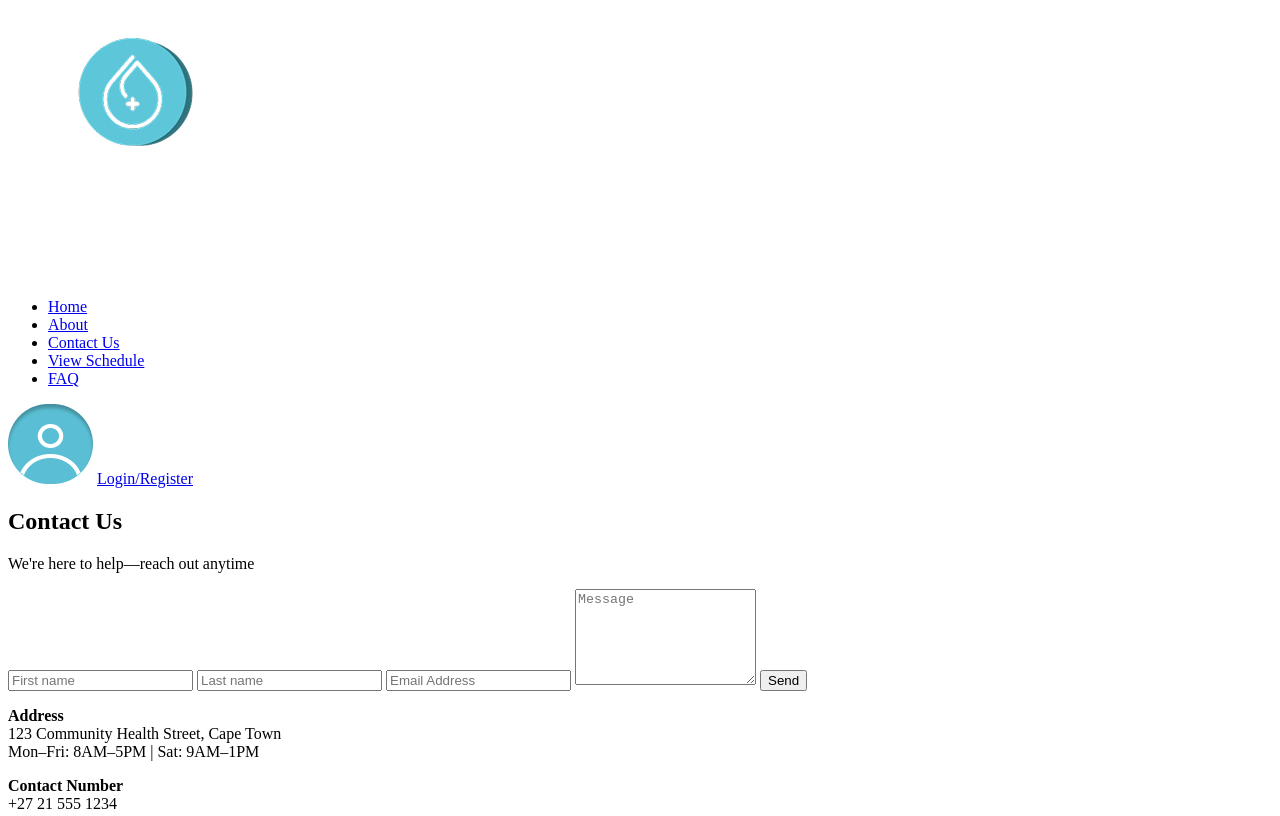
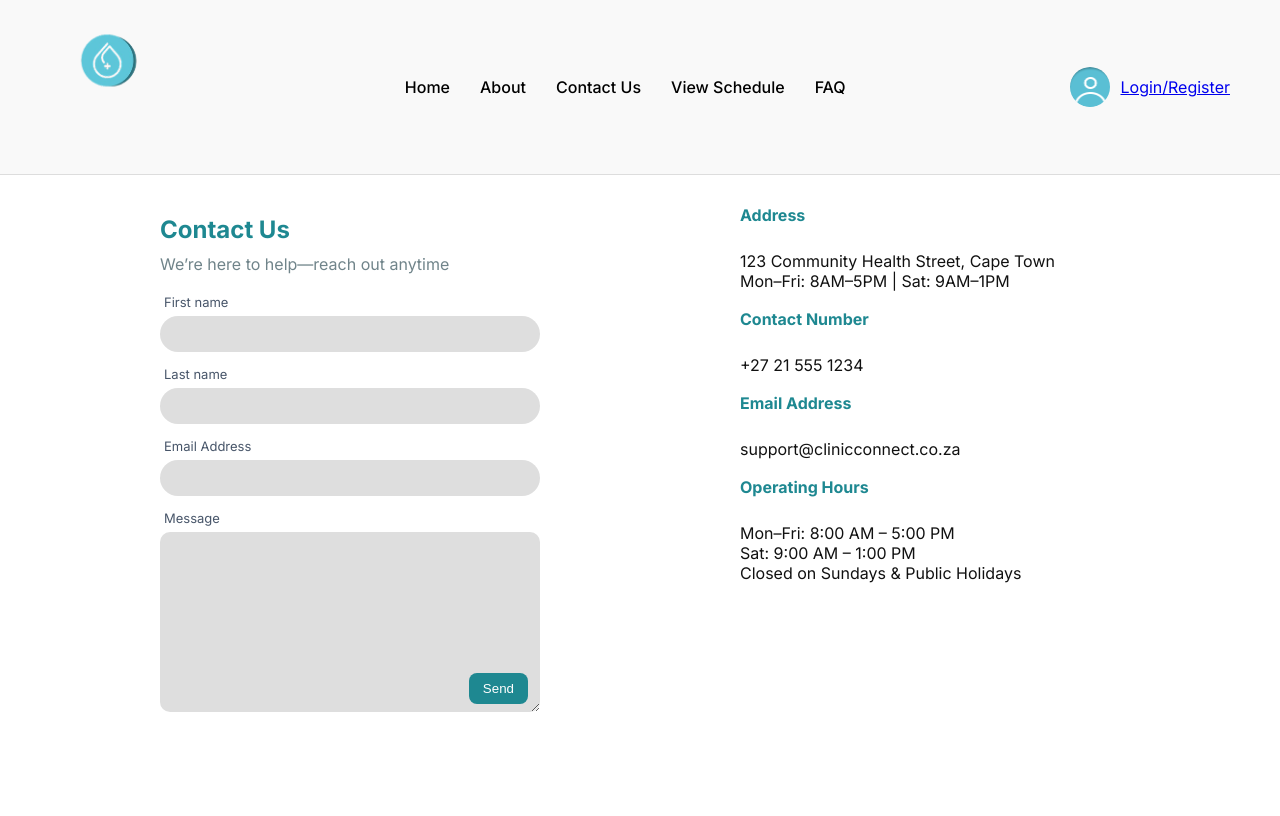
Before and after one commit to Tyresentate/IT3-Project-3, a website: page ContactUs.html in a window 1280 px wide. Shown: the top 816 px of the page. Drawn offline with Linux system fonts and the light colour scheme.

Commit message:
login and contact pages

```diff
--- /dev/null
+++ b/ContactUs.css
@@ -0,0 +1,35 @@
+/* Base */
+:root{ --teal:#145e67; --muted:#70848a; }
+*{box-sizing:border-box}
+body{margin:0;font-family:'Inter',system-ui,Segoe UI,Roboto,Arial,sans-serif;color:#111;background:#fff}
+
+/* Navbar (reuse site style) */
+.navbar{display:flex;justify-content:space-between;align-items:center;padding:20px 50px;border-bottom:1px solid #ddd;background:#f9f9f9}
+.logo img{width:130px;height:130px;border-radius:50%;object-fit:cover}
+.nav-links{list-style:none;display:flex;gap:30px;margin:0;padding:0}
+.nav-links a{text-decoration:none;color:#000;font-weight:500}
+.nav-links a:hover{color:var(--teal)}
+.login-icon{display:flex;align-items:center;gap:10px}
+.login-icon img{width:40px;height:40px;border-radius:50%;object-fit:cover}
+
+/* Layout */
+.contact-container{max-width:1000px;margin:0 auto;padding:30px 20px;display:grid;grid-template-columns:1fr 1fr;gap:200px}
+
+/* Form side */
+.contact-form h1{color:#1e8891;margin:10px 0}
+.subtitle{color:var(--muted);margin:0 0 20px 0}
+.field{margin-bottom:14px}
+.field label{display:block;font-size:13px;margin:6px 4px;color:#475569}
+.field input,.field textarea{width:100%;border:none;outline:none;background:#dedede;border-radius:999px;padding:10px 14px;font-size:14px;color:#111}
+.field textarea{border-radius:10px;min-height:180px;resize:vertical;padding:12px 14px}
+.message-wrap{position:relative}
+.btn-send{position:absolute;right:12px;bottom:12px;background:#1e8891;color:#fff;border:none;border-radius:8px;padding:8px 14px;cursor:pointer}
+.btn-send:hover{filter:brightness(0.95)}
+
+/* Info side */
+.contact-info p{margin:0 0 18px}
+.contact-info strong{display:block;color:#1e8891;margin-bottom:6px}
+
+@media (max-width: 840px){
+  .contact-container{grid-template-columns:1fr}
+}
--- a/ContactUs.html
+++ b/ContactUs.html
@@ -1,12 +1,13 @@
 <!DOCTYPE html>
 <html lang="en">
 <head>
-    <link rel="stylesheet" href="ContactUs.css" />
-
   <meta charset="UTF-8" />
   <meta name="viewport" content="width=device-width, initial-scale=1.0"/>
   <title>Contact Us</title>
-  <link rel="stylesheet" href="styles.css" />
+  <link rel="stylesheet" href="ContactUs.css" />
+  <link rel="preconnect" href="https://fonts.googleapis.com">
+  <link rel="preconnect" href="https://fonts.gstatic.com" crossorigin>
+  <link href="https://fonts.googleapis.com/css2?family=Inter:wght@300;400;500;600;700&display=swap" rel="stylesheet">
 </head>
 <body>
   <header class="navbar">
@@ -31,13 +32,25 @@
   <main class="contact-container">
     <section class="contact-form">
       <h1>Contact Us</h1>
-      <p class="subtitle">We're here to help—reach out anytime</p>
-      <form>
-        <input type="text" placeholder="First name" required />
-        <input type="text" placeholder="Last name" required />
-        <input type="email" placeholder="Email Address" required />
-        <textarea placeholder="Message" rows="6" required></textarea>
-        <button type="submit">Send</button>
+      <p class="subtitle">We’re here to help—reach out anytime</p>
+      <form id="contactForm" novalidate>
+        <div class="field">
+          <label for="firstName">First name</label>
+          <input id="firstName" name="firstName" type="text" required />
+        </div>
+        <div class="field">
+          <label for="lastName">Last name</label>
+          <input id="lastName" name="lastName" type="text" required />
+        </div>
+        <div class="field">
+          <label for="email">Email Address</label>
+          <input id="email" name="email" type="email" required />
+        </div>
+        <div class="field message-wrap">
+          <label for="message">Message</label>
+          <textarea id="message" name="message" rows="8" required></textarea>
+          <button type="submit" class="btn-send">Send</button>
+        </div>
       </form>
     </section>
 
@@ -58,5 +71,17 @@
       Closed on Sundays & Public Holidays</p>
     </aside>
   </main>
+  <script>
+    // simple non-intrusive handler
+    document.addEventListener('DOMContentLoaded', () => {
+      const form = document.getElementById('contactForm');
+      if(!form) return;
+      form.addEventListener('submit', (e) => {
+        e.preventDefault();
+        alert('Thanks! Your message has been sent.');
+        form.reset();
+      });
+    });
+  </script>
 </body>
 </html>
--- /dev/null
+++ b/login.css
@@ -0,0 +1,82 @@
+/* Base */
+:root {
+  --bg: #ffffff;
+  --card: #ffffff;
+  --border: #cfe6ef;
+  --text: #1f2a37;
+  --muted: #9aa6b2;
+  --input-bg: #ededed;
+  --primary: #1e8891;
+  --primary-pressed: #156e75;
+  --ring: rgba(30, 136, 145, 0.35);
+}
+
+* { box-sizing: border-box; }
+html, body { height: 100%; }
+body {
+  margin: 0;
+  font-family: 'Inter', system-ui, -apple-system, Segoe UI, Roboto, Arial, sans-serif;
+  color: var(--text);
+  background: var(--bg);
+}
+
+.page-frame {
+  min-height: 100vh;
+  border: none;
+  padding: 28px 28px 40px;
+  position: relative;
+  display: grid;
+  place-items: center;
+}
+
+/* Navbar (match site) */
+.navbar {
+  display: flex;
+  justify-content: space-between;
+  align-items: center;
+  padding: 20px 50px;
+  border-bottom: 1px solid #ddd;
+  background-color: #f9f9f9;
+}
+.logo img { width: 130px; height: 130px; border-radius: 50%; object-fit: cover; }
+.nav-links { list-style: none; display: flex; gap: 30px; margin: 0; padding: 0; }
+.nav-links a { text-decoration: none; color: #000; font-weight: 500; transition: color 0.3s; }
+.nav-links a:hover { color: #145e67; }
+.login-icon { display: flex; align-items: center; gap: 10px; }
+.login-icon img { width: 40px; height: 40px; border-radius: 50%; object-fit: cover; }
+.login-icon a { text-decoration: none; color: #000; font-weight: 500; }
+
+.card {
+  width: min(520px, 92vw);
+  background: var(--card);
+  border: 2px solid var(--border);
+  border-radius: 16px;
+  padding: 28px 28px 30px;
+  box-shadow: 0 8px 24px rgba(0,0,0,0.06);
+}
+
+.field { margin-bottom: 14px; }
+.field label { display: block; font-size: 13px; margin: 6px 2px 6px; color: #475569; }
+.field input[type="email"],
+.field input[type="password"]{
+  width: 100%; height: 38px; border-radius: 999px; border: none; outline: none; background: var(--input-bg);
+  padding: 0 14px; font-size: 14px; color: var(--text);
+}
+.field input:focus { box-shadow: 0 0 0 4px var(--ring); background: #f3f6f7; }
+
+.helper-row { margin: 4px 4px 10px; }
+.muted { color: #6b7280; text-decoration: none; font-size: 12px; }
+
+.error { margin: 4px 8px 0; min-height: 16px; color: #c0392b; font-size: 12px; }
+
+.btn-primary {
+  margin: 8px auto 6px; display: block; width: 220px; height: 40px; border: none; border-radius: 999px;
+  background: var(--primary); color: #fff; font-weight: 600; letter-spacing: 0.2px; cursor: pointer;
+  transition: background 0.2s ease, transform 0.02s ease;
+}
+.btn-primary:hover { background: #1a7c85; }
+.btn-primary:active { background: var(--primary-pressed); transform: translateY(1px); }
+
+.subtext { text-align: center; color: #6b7280; font-size: 12px; }
+.subtext a { color: #2563eb; text-decoration: none; }
+.subtext a:hover { text-decoration: underline; }
```
Also changed, not shown: ContactUs.js (added, +14 -0 lines), login.js (added, +43 -0 lines).
